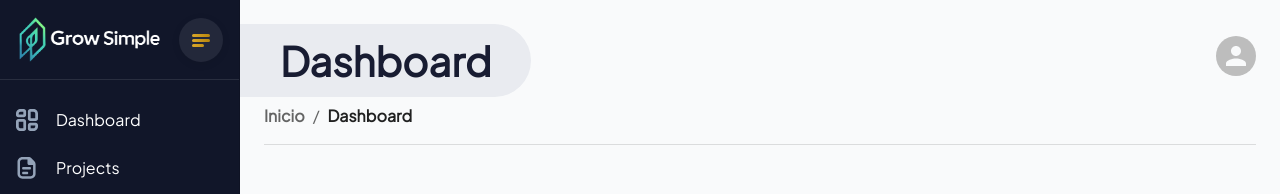
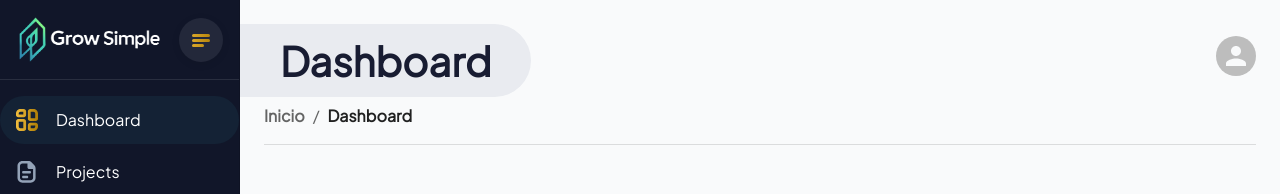
Before and after one commit to moyascii/growsimple-front, a React (Vite) app: page / in a window 1280 px wide. Both pictures are taken after a click on the button "IR AL DASHBOARD". Shown: the top 194 px of the page. Built offline with nearby package versions, Linux system fonts and the light colour scheme; some icons are missing.

Commit message:
Agrega un estado seleccionado para el elemento "Dashboard" en la barra lateral, incluyendo estilos de fondo y gradiente para el ícono SVG.

```diff
--- a/src/shared/ui/sidebar.tsx
+++ b/src/shared/ui/sidebar.tsx
@@ -22,6 +22,7 @@ interface SidebarProps {
 
 const Sidebar = ({ onCollapseChange }: SidebarProps) => {
   const [isCollapsed, setIsCollapsed] = useState(false);
+  const selected = 'Dashboard'; // Simulación, luego puedes usar router o props
 
   const toggleSidebar = () => {
     setIsCollapsed(!isCollapsed);
@@ -102,13 +103,33 @@ const Sidebar = ({ onCollapseChange }: SidebarProps) => {
       </Box>
 
       <List>
-        <ListItemButton sx={{
-          minHeight: 48,
-          justifyContent: isCollapsed ? 'center' : 'flex-start',
-          px: isCollapsed ? 1 : 2
-        }}>
+        <ListItemButton
+          sx={{
+            minHeight: 48,
+            justifyContent: isCollapsed ? 'center' : 'flex-start',
+            px: isCollapsed ? 1 : 2,
+            backgroundColor: selected === 'Dashboard' ? '#353C4A' : 'transparent',
+            borderRadius: selected === 'Dashboard' ? '32px' : 0,
+            '&:hover': {
+              backgroundColor: selected === 'Dashboard' ? '#353C4A' : 'rgba(255,255,255,0.04)'
+            },
+            mb: 0.5
+          }}
+          selected={selected === 'Dashboard'}
+        >
           <ListItemIcon sx={{ color: 'white', minWidth: isCollapsed ? 0 : 40 }}>
-            <img src={DashboardIcon} alt="Dashboard" width={22} height={22} />
+            <svg width="22" height="22" viewBox="0 0 18 18" fill="none" xmlns="http://www.w3.org/2000/svg">
+              <defs>
+                <linearGradient id="dashboard-gradient" x1="0" y1="0" x2="18" y2="0" gradientUnits="userSpaceOnUse">
+                  <stop stopColor="#F1BD3E" />
+                  <stop offset="1" stopColor="#AF7E05" />
+                </linearGradient>
+              </defs>
+              <path
+                d="M6.375 0H3.75C1.68225 0 0 1.68225 0 3.75V4.875C0 5.90925 0.84075 6.75 1.875 6.75H6.375C7.40925 6.75 8.25 5.90925 8.25 4.875V1.875C8.25 0.84075 7.40925 0 6.375 0ZM6 4.5H2.25V3.75C2.25 2.92275 2.92275 2.25 3.75 2.25H6V4.5ZM16.125 11.25H11.625C10.5907 11.25 9.75 12.0907 9.75 13.125V16.125C9.75 17.1593 10.5907 18 11.625 18H14.25C16.3177 18 18 16.3177 18 14.25V13.125C18 12.0907 17.1593 11.25 16.125 11.25ZM15.75 14.25C15.75 15.0773 15.0773 15.75 14.25 15.75H12V13.5H15.75V14.25ZM14.25 0H11.625C10.5907 0 9.75 0.84075 9.75 1.875V7.875C9.75 8.90925 10.5907 9.75 11.625 9.75H16.125C17.1593 9.75 18 8.90925 18 7.875V3.75C18 1.68225 16.3177 0 14.25 0ZM15.75 7.5H12V2.25H14.25C15.0773 2.25 15.75 2.92275 15.75 3.75V7.5ZM6.375 8.25H1.875C0.84075 8.25 0 9.09075 0 10.125V14.25C0 16.3177 1.68225 18 3.75 18H6.375C7.40925 18 8.25 17.1593 8.25 16.125V10.125C8.25 9.09075 7.40925 8.25 6.375 8.25ZM6 15.75H3.75C2.92275 15.75 2.25 15.0773 2.25 14.25V10.5H6V15.75Z"
+                fill={selected === 'Dashboard' ? 'url(#dashboard-gradient)' : '#94A3B8'}
+              />
+            </svg>
           </ListItemIcon>
           {!isCollapsed && <ListItemText primary="Dashboard" />}
         </ListItemButton>
```
